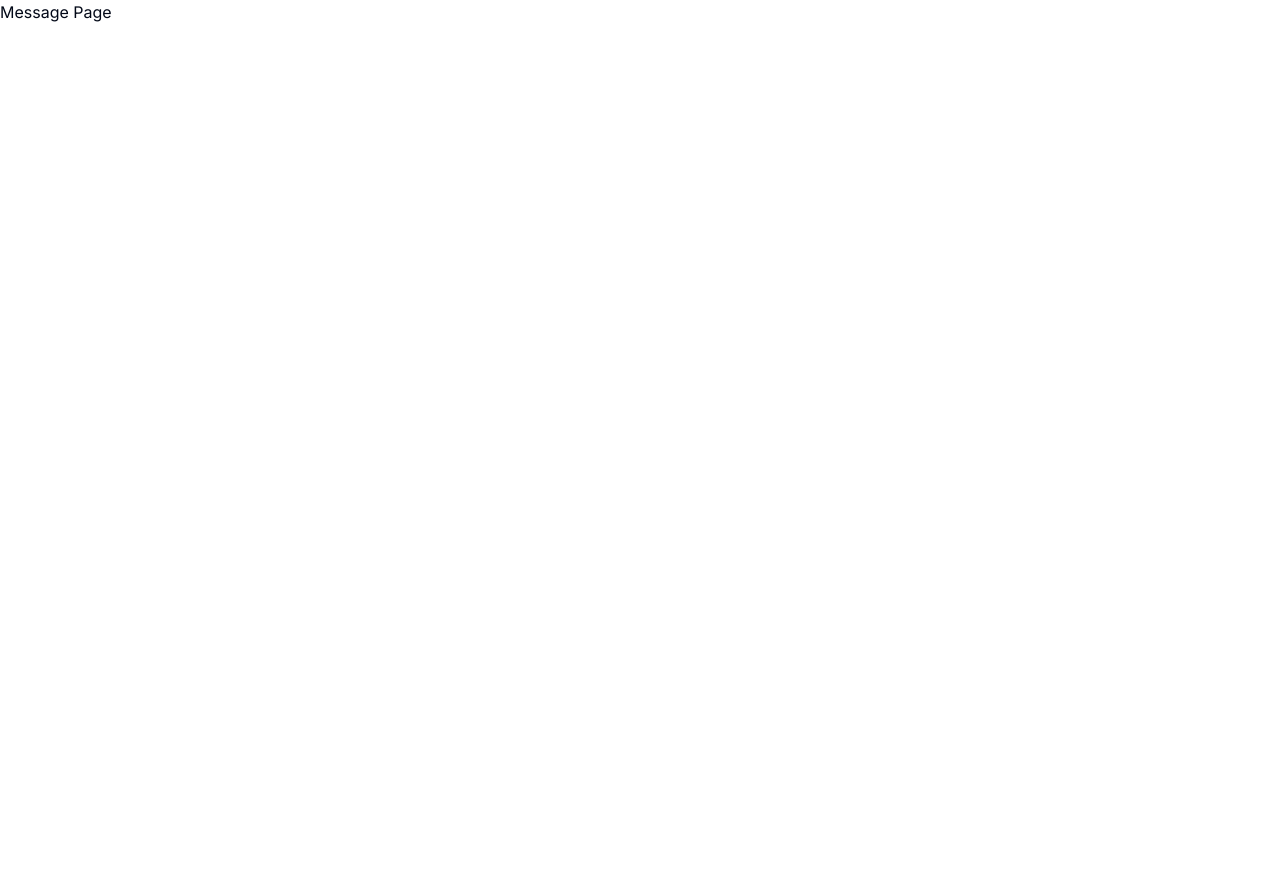
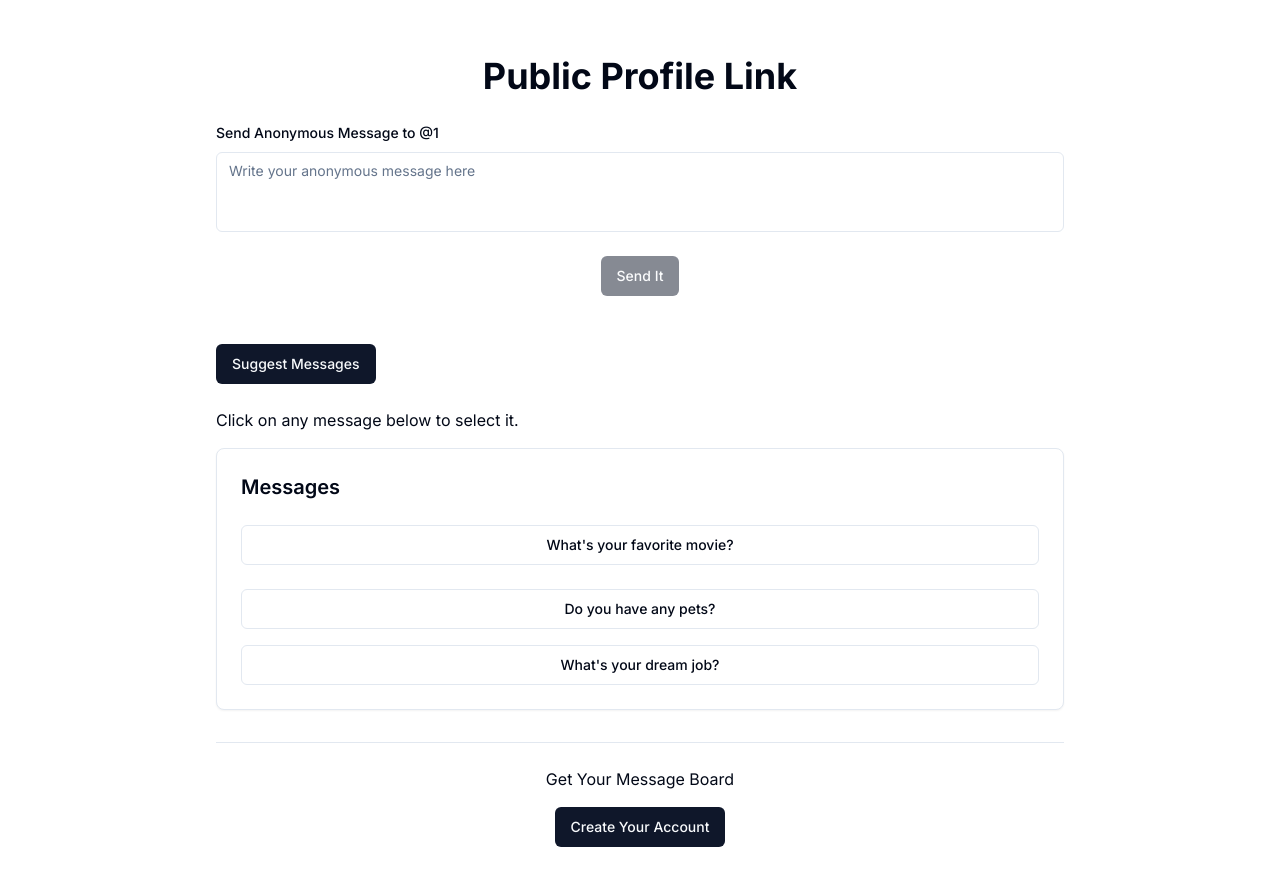
Before and after one commit to ankithans/mystrymessage, a Next.js app: page /u/1 in a window 1280 px wide. Shown: the top 886 px of the page. Before the commit the page ends 800 px from the top, so only its background shows below. Built offline with nearby package versions, Linux system fonts and the light colour scheme.

Commit message:
feat: public profile link

```diff
--- a/src/app/(app)/dashboard/page.tsx
+++ b/src/app/(app)/dashboard/page.tsx
@@ -1,5 +1,9 @@
+"use client";
+
 import { MessageCard } from "@/components/MessageCard";
 import { Button } from "@/components/ui/button";
+import { Separator } from "@/components/ui/separator";
+import { Switch } from "@/components/ui/switch";
 import { useToast } from "@/components/ui/use-toast";
 import { Message } from "@/model/User";
 import { acceptMessageScehma } from "@/schemas/acceptMessageSchema";
@@ -7,17 +11,15 @@ import { ApiResponse } from "@/types/apiResponse";
 import { zodResolver } from "@hookform/resolvers/zod";
 import axios, { AxiosError } from "axios";
 import { Loader2, RefreshCcw } from "lucide-react";
+import { User } from "next-auth";
 import { useSession } from "next-auth/react";
 import React, { useCallback, useEffect, useState } from "react";
 import { useForm } from "react-hook-form";
-import { Switch } from "@/components/ui/switch";
-import { Separator } from "@/components/ui/separator";
-import { User } from "next-auth";
 
-const Dashboard = () => {
+function UserDashboard() {
 	const [messages, setMessages] = useState<Message[]>([]);
-	const [isLoading, setIsLoading] = useState<boolean>(false);
-	const [isSwitchLoading, setIsSwitchLoading] = useState<boolean>(false);
+	const [isLoading, setIsLoading] = useState(false);
+	const [isSwitchLoading, setIsSwitchLoading] = useState(false);
 
 	const { toast } = useToast();
 
@@ -26,7 +28,6 @@ const Dashboard = () => {
 	};
 
 	const { data: session } = useSession();
-	const { username } = session?.user as User;
 
 	const form = useForm({
 		resolver: zodResolver(acceptMessageScehma),
@@ -35,12 +36,11 @@ const Dashboard = () => {
 	const { register, watch, setValue } = form;
 	const acceptMessages = watch("acceptMessages");
 
-	const fetchAcceptMessage = useCallback(async () => {
+	const fetchAcceptMessages = useCallback(async () => {
 		setIsSwitchLoading(true);
 		try {
 			const response = await axios.get<ApiResponse>(
-				"/api/accept-messages",
-				{}
+				"/api/accept-messages"
 			);
 			setValue("acceptMessages", response.data.isAcceptingMessages);
 		} catch (error) {
@@ -49,13 +49,13 @@ const Dashboard = () => {
 				title: "Error",
 				description:
 					axiosError.response?.data.message ??
-					"Failed to fetch accept messages",
+					"Failed to fetch message settings",
 				variant: "destructive",
 			});
 		} finally {
 			setIsSwitchLoading(false);
 		}
-	}, [setValue]);
+	}, [setValue, toast]);
 
 	const fetchMessages = useCallback(
 		async (refresh: boolean = false) => {
@@ -63,12 +63,7 @@ const Dashboard = () => {
 			setIsSwitchLoading(false);
 			try {
 				const response = await axios.get<ApiResponse>(
-					"/api/get-messages",
-					{
-						params: {
-							refresh,
-						},
-					}
+					"/api/get-messages"
 				);
 				setMessages(response.data.messages || []);
 				if (refresh) {
@@ -88,20 +83,24 @@ const Dashboard = () => {
 				});
 			} finally {
 				setIsLoading(false);
+				setIsSwitchLoading(false);
 			}
 		},
-		[setIsLoading, setMessages]
+		[setIsLoading, setMessages, toast]
 	);
 
+	// Fetch initial state from the server
 	useEffect(() => {
+		console.log("hiyo yo\n\n\n\n\n\n\n\n\n\n\n\n\n", session);
 		if (!session || !session.user) return;
+
 		fetchMessages();
-		fetchAcceptMessage();
-	}, [session, setValue, fetchAcceptMessage, fetchMessages]);
 
-	// handle switch change
+		fetchAcceptMessages();
+	}, [session, setValue, toast, fetchAcceptMessages, fetchMessages]);
+
+	// Handle switch change
 	const handleSwitchChange = async () => {
-		setIsSwitchLoading(true);
 		try {
 			const response = await axios.post<ApiResponse>(
 				"/api/accept-messages",
@@ -109,24 +108,28 @@ const Dashboard = () => {
 					acceptMessages: !acceptMessages,
 				}
 			);
+			setValue("acceptMessages", !acceptMessages);
 			toast({
 				title: response.data.message,
 				variant: "default",
 			});
-			setValue("acceptMessages", !acceptMessages);
 		} catch (error) {
 			const axiosError = error as AxiosError<ApiResponse>;
 			toast({
 				title: "Error",
 				description:
 					axiosError.response?.data.message ??
-					"Failed to update accept messages",
+					"Failed to update message settings",
 				variant: "destructive",
 			});
-		} finally {
-			setIsSwitchLoading(false);
 		}
 	};
+
+	if (!session || !session.user) {
+		return <div></div>;
+	}
+
+	const { username } = session.user as User;
 
 	const baseUrl = `${window.location.protocol}//${window.location.host}`;
 	const profileUrl = `${baseUrl}/u/${username}`;
@@ -138,8 +141,6 @@ const Dashboard = () => {
 			description: "Profile URL has been copied to clipboard.",
 		});
 	};
-
-	if (!session || !session.user) return <div>Please login</div>;
 
 	return (
 		<div className="my-8 mx-4 md:mx-8 lg:mx-auto p-6 bg-white rounded w-full max-w-6xl">
@@ -202,6 +203,6 @@ const Dashboard = () => {
 			</div>
 		</div>
 	);
-};
+}
 
-export default Dashboard;
+export default UserDashboard;
--- a/src/app/api/auth/[...nextauth]/options.ts
+++ b/src/app/api/auth/[...nextauth]/options.ts
@@ -15,13 +15,15 @@ export const { auth, handlers, signIn, signOut } = NextAuth({
 			},
 			authorize: async (credentials: any): Promise<any> => {
 				await dbConnect();
+
 				try {
 					const user = await UserModel.findOne({
 						$or: [
-							{ email: credentials.email },
-							{ username: credentials.email },
+							{ email: credentials.identifier },
+							{ username: credentials.identifier },
 						],
 					});
+
 					if (!user) {
 						throw new Error("No user found with this email");
 					}
--- /dev/null
+++ b/src/app/api/delete-message/[messageid]/route.ts
@@ -0,0 +1,49 @@
+import UserModel from "@/model/User";
+import { auth } from "../../auth/[...nextauth]/options";
+import dbConnect from "@/lib/dbConnect";
+import { User } from "next-auth";
+
+export async function DELETE(
+	request: Request,
+	{ params }: { params: { messageid: string } }
+) {
+	const messageId = params.messageid;
+	await dbConnect();
+	const session = await auth();
+	const _user: User = session?.user;
+
+	if (!session || !_user) {
+		return Response.json(
+			{ success: false, message: "Not authenticated" },
+			{ status: 401 }
+		);
+	}
+
+	try {
+		const updateResult = await UserModel.updateOne(
+			{ _id: _user._id },
+			{ $pull: { messages: { _id: messageId } } }
+		);
+
+		if (updateResult.modifiedCount === 0) {
+			return Response.json(
+				{
+					message: "Message not found or already deleted",
+					success: false,
+				},
+				{ status: 404 }
+			);
+		}
+
+		return Response.json(
+			{ message: "Message deleted", success: true },
+			{ status: 200 }
+		);
+	} catch (error) {
+		console.error("Error deleting message:", error);
+		return Response.json(
+			{ message: "Error deleting message", success: false },
+			{ status: 500 }
+		);
+	}
+}
--- a/src/app/u/[username]/page.tsx
+++ b/src/app/u/[username]/page.tsx
@@ -1,7 +1,195 @@
-import React from "react";
+"use client";
 
-const page = () => {
-	return <div>Message Page</div>;
+import React, { useState } from "react";
+import axios, { AxiosError } from "axios";
+import { zodResolver } from "@hookform/resolvers/zod";
+import { useForm } from "react-hook-form";
+import { Loader2 } from "lucide-react";
+import { Button } from "@/components/ui/button";
+import { Separator } from "@/components/ui/separator";
+import { CardHeader, CardContent, Card } from "@/components/ui/card";
+import { useCompletion } from "ai/react";
+import {
+	Form,
+	FormControl,
+	FormField,
+	FormItem,
+	FormLabel,
+	FormMessage,
+} from "@/components/ui/form";
+import { Textarea } from "@/components/ui/textarea";
+import { toast } from "@/components/ui/use-toast";
+import * as z from "zod";
+import { ApiResponse } from "@/types/apiResponse";
+import Link from "next/link";
+import { useParams } from "next/navigation";
+import { messageScehma } from "@/schemas/messageSchema";
+
+const specialChar = "||";
+
+const parseStringMessages = (messageString: string): string[] => {
+	return messageString.split(specialChar);
 };
 
-export default page;
+const initialMessageString =
+	"What's your favorite movie?||Do you have any pets?||What's your dream job?";
+
+export default function SendMessage() {
+	const params = useParams<{ username: string }>();
+	const username = params.username;
+
+	const {
+		complete,
+		completion,
+		isLoading: isSuggestLoading,
+		error,
+	} = useCompletion({
+		api: "/api/suggest-messages",
+		initialCompletion: initialMessageString,
+	});
+
+	const form = useForm<z.infer<typeof messageScehma>>({
+		resolver: zodResolver(messageScehma),
+	});
+
+	const messageContent = form.watch("content");
+
+	const handleMessageClick = (message: string) => {
+		form.setValue("content", message);
+	};
+
+	const [isLoading, setIsLoading] = useState(false);
+
+	const onSubmit = async (data: z.infer<typeof messageScehma>) => {
+		setIsLoading(true);
+		try {
+			const response = await axios.post<ApiResponse>(
+				"/api/send-message",
+				{
+					...data,
+					username,
+				}
+			);
+
+			toast({
+				title: response.data.message,
+				variant: "default",
+			});
+			form.reset({ ...form.getValues(), content: "" });
+		} catch (error) {
+			const axiosError = error as AxiosError<ApiResponse>;
+			toast({
+				title: "Error",
+				description:
+					axiosError.response?.data.message ??
+					"Failed to sent message",
+				variant: "destructive",
+			});
+		} finally {
+			setIsLoading(false);
+		}
+	};
+
+	const fetchSuggestedMessages = async () => {
+		try {
+			complete("");
+		} catch (error) {
+			console.error("Error fetching messages:", error);
+			// Handle error appropriately
+		}
+	};
+
+	return (
+		<div className="container mx-auto my-8 p-6 bg-white rounded max-w-4xl">
+			<h1 className="text-4xl font-bold mb-6 text-center">
+				Public Profile Link
+			</h1>
+			<Form {...form}>
+				<form
+					onSubmit={form.handleSubmit(onSubmit)}
+					className="space-y-6"
+				>
+					<FormField
+						control={form.control}
+						name="content"
+						render={({ field }) => (
+							<FormItem>
+								<FormLabel>
+									Send Anonymous Message to @{username}
+								</FormLabel>
+								<FormControl>
+									<Textarea
+										placeholder="Write your anonymous message here"
+										className="resize-none"
+										{...field}
+									/>
+								</FormControl>
+								<FormMessage />
+							</FormItem>
+						)}
+					/>
+					<div className="flex justify-center">
+						{isLoading ? (
+							<Button disabled>
+								<Loader2 className="mr-2 h-4 w-4 animate-spin" />
+								Please wait
+							</Button>
+						) : (
+							<Button
+								type="submit"
+								disabled={isLoading || !messageContent}
+							>
+								Send It
+							</Button>
+						)}
+					</div>
+				</form>
+			</Form>
+
+			<div className="space-y-4 my-8">
+				<div className="space-y-2">
+					<Button
+						onClick={fetchSuggestedMessages}
+						className="my-4"
+						disabled={isSuggestLoading}
+					>
+						Suggest Messages
+					</Button>
+					<p>Click on any message below to select it.</p>
+				</div>
+				<Card>
+					<CardHeader>
+						<h3 className="text-xl font-semibold">Messages</h3>
+					</CardHeader>
+					<CardContent className="flex flex-col space-y-4">
+						{error ? (
+							<p className="text-red-500">{error.message}</p>
+						) : (
+							parseStringMessages(completion).map(
+								(message, index) => (
+									<Button
+										key={index}
+										variant="outline"
+										className="mb-2"
+										onClick={() =>
+											handleMessageClick(message)
+										}
+									>
+										{message}
+									</Button>
+								)
+							)
+						)}
+					</CardContent>
+				</Card>
+			</div>
+			<Separator className="my-6" />
+			<div className="text-center">
+				<div className="mb-4">Get Your Message Board</div>
+				<Link href={"/sign-up"}>
+					<Button>Create Your Account</Button>
+				</Link>
+			</div>
+		</div>
+	);
+}
--- /dev/null
+++ b/src/components/ui/textarea.tsx
@@ -0,0 +1,24 @@
+import * as React from "react"
+
+import { cn } from "@/lib/utils"
+
+export interface TextareaProps
+  extends React.TextareaHTMLAttributes<HTMLTextAreaElement> {}
+
+const Textarea = React.forwardRef<HTMLTextAreaElement, TextareaProps>(
+  ({ className, ...props }, ref) => {
+    return (
+      <textarea
+        className={cn(
+          "flex min-h-[80px] w-full rounded-md border border-input bg-background px-3 py-2 text-sm ring-offset-background placeholder:text-muted-foreground focus-visible:outline-none focus-visible:ring-2 focus-visible:ring-ring focus-visible:ring-offset-2 disabled:cursor-not-allowed disabled:opacity-50",
+          className
+        )}
+        ref={ref}
+        {...props}
+      />
+    )
+  }
+)
+Textarea.displayName = "Textarea"
+
+export { Textarea }
```
Also changed, not shown: src/app/api/get-messages/route.ts (+9 -4 lines), src/app/api/suggest-messages/route.ts (+8 -2 lines).
